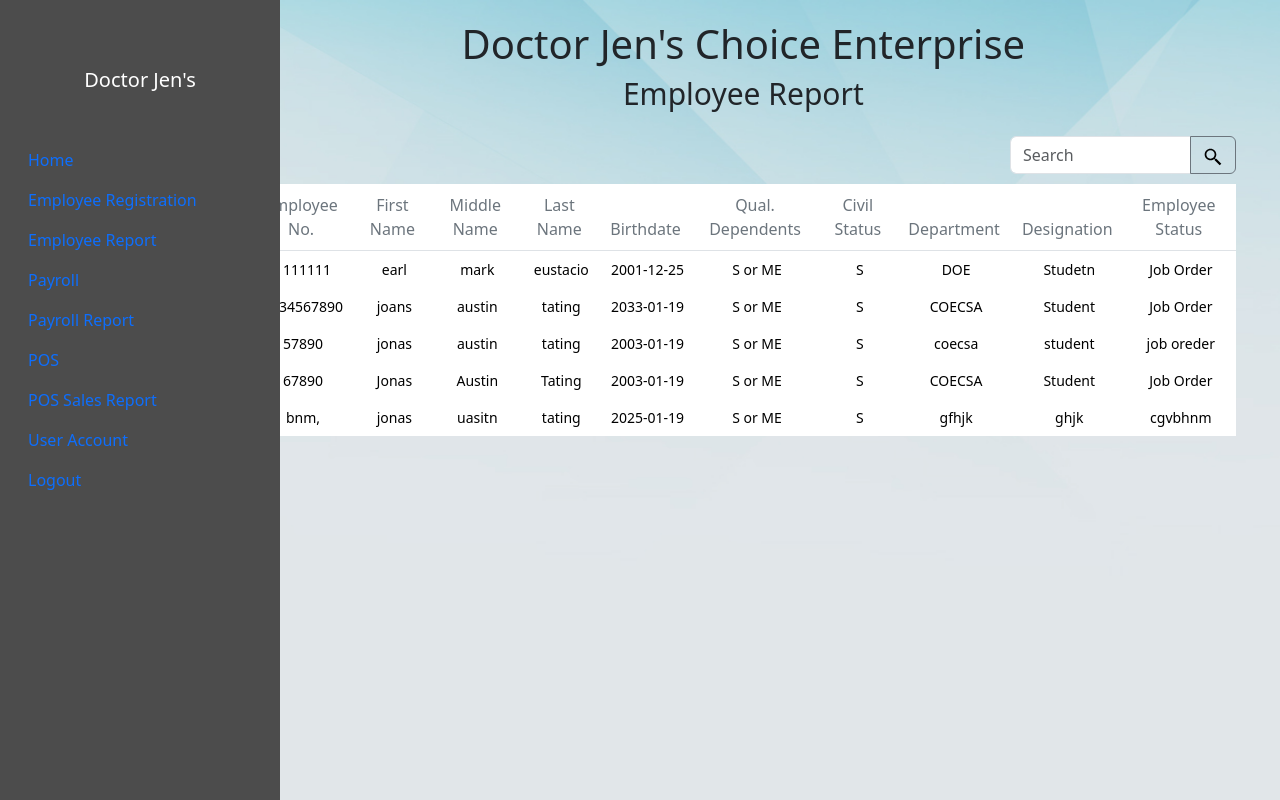
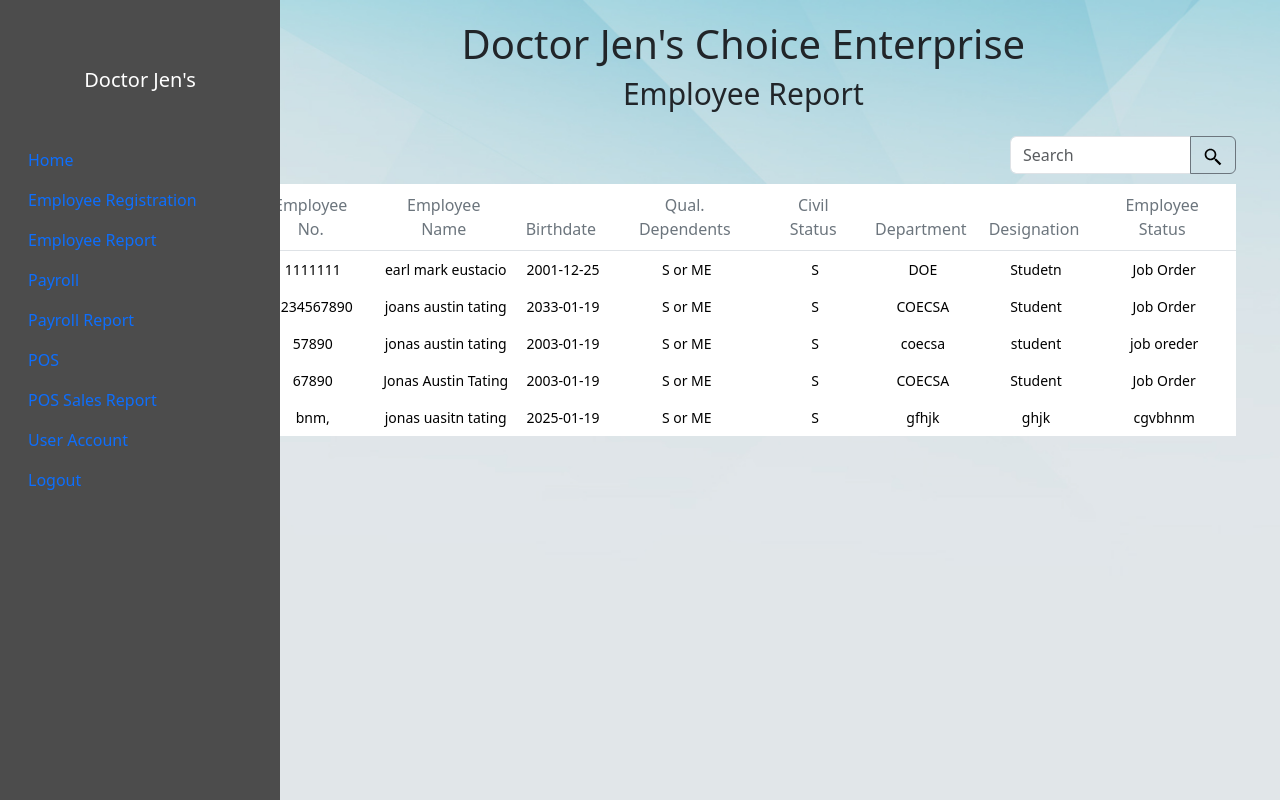
Before and after one commit to qafsd219/tating_webdevelopment, a PHP site: page /employee_report.php in a window 1280 px wide. Run offline with PHP 8.4, Linux system fonts and the light colour scheme; data comes from the database, SQL or seed files in the repository.

Commit message:
ADJUST EMPLOYEE REPORT

```diff
--- a/employee_report.php
+++ b/employee_report.php
@@ -87,9 +87,7 @@
                                         <thead class="border-bottom">
                                             <tr>
                                                 <th class="py-6 ps-6"><span class="me-1 btn p-0 d-flex align-items-center text-secondary pe-none">Employee No.</span></th>
-                                                <th class="py-6 ps-6"><span class="me-1 btn p-0 d-flex align-items-center text-secondary pe-none">First Name</span></th>
-                                                <th class="py-6 ps-6"><span class="me-1 btn p-0 d-flex align-items-center text-secondary pe-none">Middle Name</span></th>
-                                                <th class="py-6 ps-6"><span class="me-1 btn p-0 d-flex align-items-center text-secondary pe-none">Last Name</span></th>
+                                                <th class="py-6 ps-6"><span class="me-1 btn p-0 d-flex align-items-center text-secondary pe-none">Employee Name</span></th>
                                                 <th class="py-6 ps-6"><span class="me-1 btn p-0 d-flex align-items-center text-secondary pe-none">Birthdate</span></th>
                                                 <th class="py-6 ps-6"><span class="me-1 btn p-0 d-flex align-items-center text-secondary pe-none">Qual. Dependents</span></th>
                                                 <th class="py-6 ps-6"><span class="me-1 btn p-0 d-flex align-items-center text-secondary pe-none">Civil Status</span></th>
@@ -105,9 +103,7 @@
                                                     echo "
                                             <tr class='clickable-row' data-href='employee_registration_save.php?id={$item['id']}'>
                                                 <td class='py-6 ps-6'>$item[employee_no]</td>
-                                                <td class='py-6 ps-6'>$item[fname]</td>
-                                                <td class='py-6 ps-6'>$item[mname]</td>
-                                                <td class='py-6 ps-6'>$item[lname]</td>
+                                                <td class='py-6 ps-6'>$item[fname] $item[mname] $item[lname]</td>
                                                 <td class='py-6 ps-6'>$item[birth_date]</td>
                                                 <td class='py-6 ps-6'>$item[qualified_dependent_status]</td>
                                                 <td class='py-6 ps-6'>$item[civil_status]</td>
```
